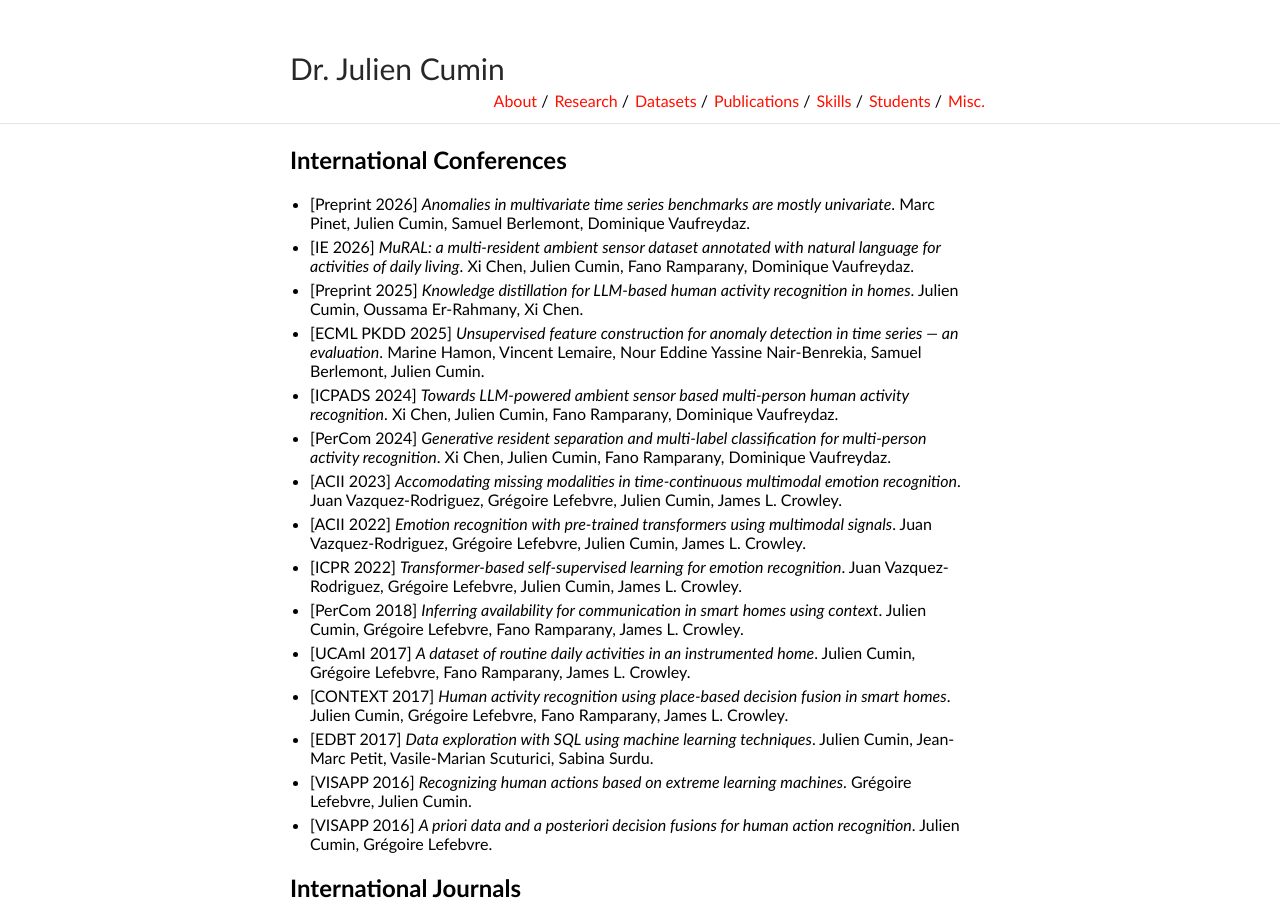
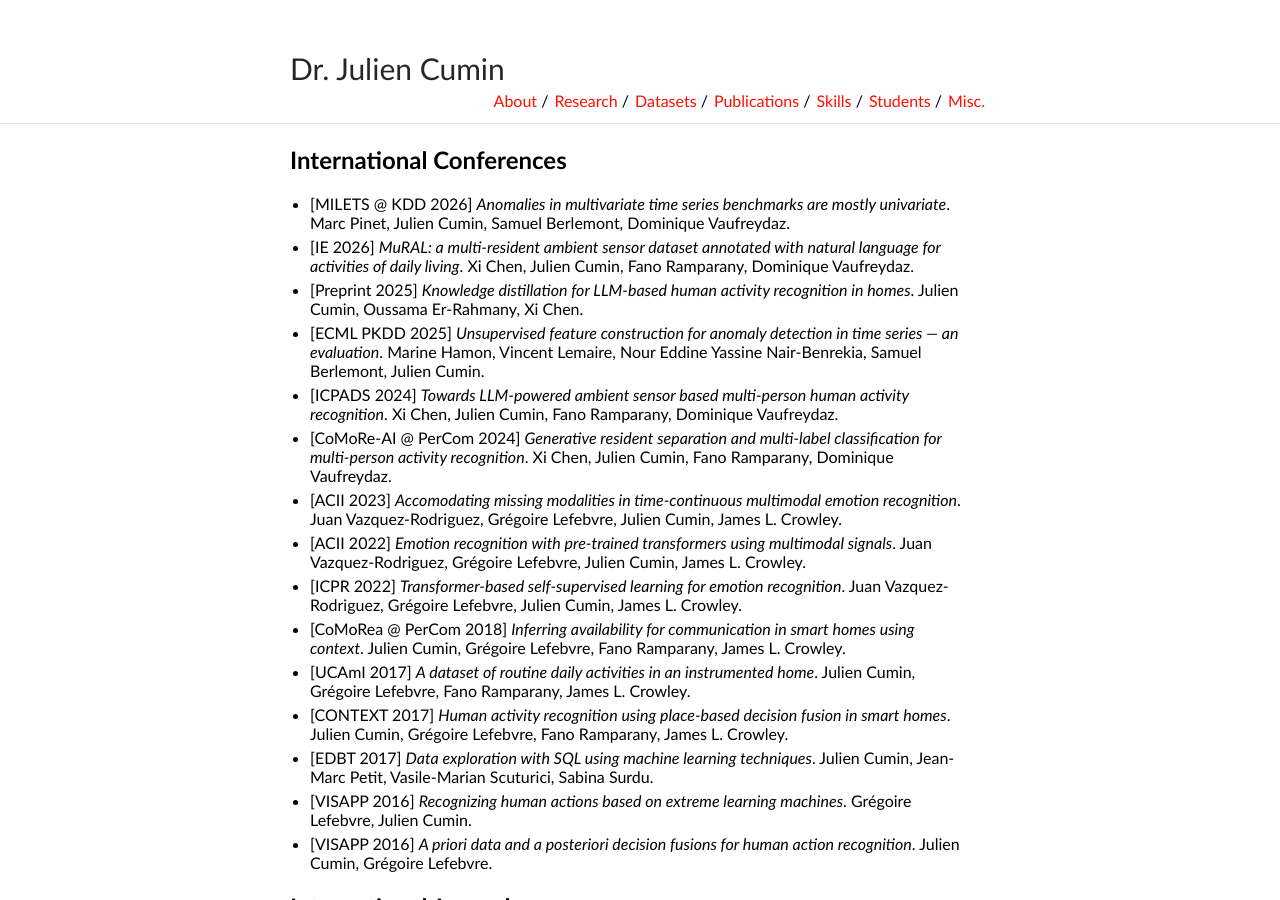
Before and after one commit to JCumin/jcumin.github.io, a Jekyll site: the page built from publications.md, in a window 1280 px wide and 900 px high. Built offline with Jekyll 4.4.1, drawn with Linux system fonts in a browser that asks for light colours.

Commit message:
Update publications.md

```diff
--- a/publications.md
+++ b/publications.md
@@ -5,16 +5,16 @@ title: Publications
 
 ## International Conferences
 
-- [Preprint 2026] *Anomalies in multivariate time series benchmarks are mostly univariate*. Marc Pinet, Julien Cumin, Samuel Berlemont, Dominique Vaufreydaz.
+- [MILETS @ KDD 2026] *Anomalies in multivariate time series benchmarks are mostly univariate*. Marc Pinet, Julien Cumin, Samuel Berlemont, Dominique Vaufreydaz.
 - [IE 2026] *MuRAL: a multi-resident ambient sensor dataset annotated with natural language for activities of daily living*. Xi Chen, Julien Cumin, Fano Ramparany, Dominique Vaufreydaz.
 - [Preprint 2025] *Knowledge distillation for LLM-based human activity recognition in homes*. Julien Cumin, Oussama Er-Rahmany, Xi Chen.
 - [ECML PKDD 2025] *Unsupervised feature construction for anomaly detection in time series — an evaluation*. Marine Hamon, Vincent Lemaire, Nour Eddine Yassine Nair-Benrekia, Samuel Berlemont, Julien Cumin.
 - [ICPADS 2024] *Towards LLM-powered ambient sensor based multi-person human activity recognition*. Xi Chen, Julien Cumin, Fano Ramparany, Dominique Vaufreydaz.
-- [PerCom 2024] *Generative resident separation and multi-label classification for multi-person activity recognition*. Xi Chen, Julien Cumin, Fano Ramparany, Dominique Vaufreydaz.
+- [CoMoRe-AI @ PerCom 2024] *Generative resident separation and multi-label classification for multi-person activity recognition*. Xi Chen, Julien Cumin, Fano Ramparany, Dominique Vaufreydaz.
 - [ACII 2023] *Accomodating missing modalities in time-continuous multimodal emotion recognition*. Juan Vazquez-Rodriguez, Grégoire Lefebvre, Julien Cumin, James L. Crowley.
 - [ACII 2022] *Emotion recognition with pre-trained transformers using multimodal signals*. Juan Vazquez-Rodriguez, Grégoire Lefebvre, Julien Cumin, James L. Crowley.
 - [ICPR 2022] *Transformer-based self-supervised learning for emotion recognition*. Juan Vazquez-Rodriguez, Grégoire Lefebvre, Julien Cumin, James L. Crowley.
-- [PerCom 2018] *Inferring availability for communication in smart homes using context*. Julien Cumin, Grégoire Lefebvre, Fano Ramparany, James L. Crowley.
+- [CoMoRea @ PerCom 2018] *Inferring availability for communication in smart homes using context*. Julien Cumin, Grégoire Lefebvre, Fano Ramparany, James L. Crowley.
 - [UCAmI 2017] *A dataset of routine daily activities in an instrumented home*. Julien Cumin, Grégoire Lefebvre, Fano Ramparany, James L. Crowley.
 - [CONTEXT 2017] *Human activity recognition using place-based decision fusion in smart homes*. Julien Cumin, Grégoire Lefebvre, Fano Ramparany, James L. Crowley.
 - [EDBT 2017] *Data exploration with SQL using machine learning techniques*. Julien Cumin, Jean-Marc Petit, Vasile-Marian Scuturici, Sabina Surdu.
```
